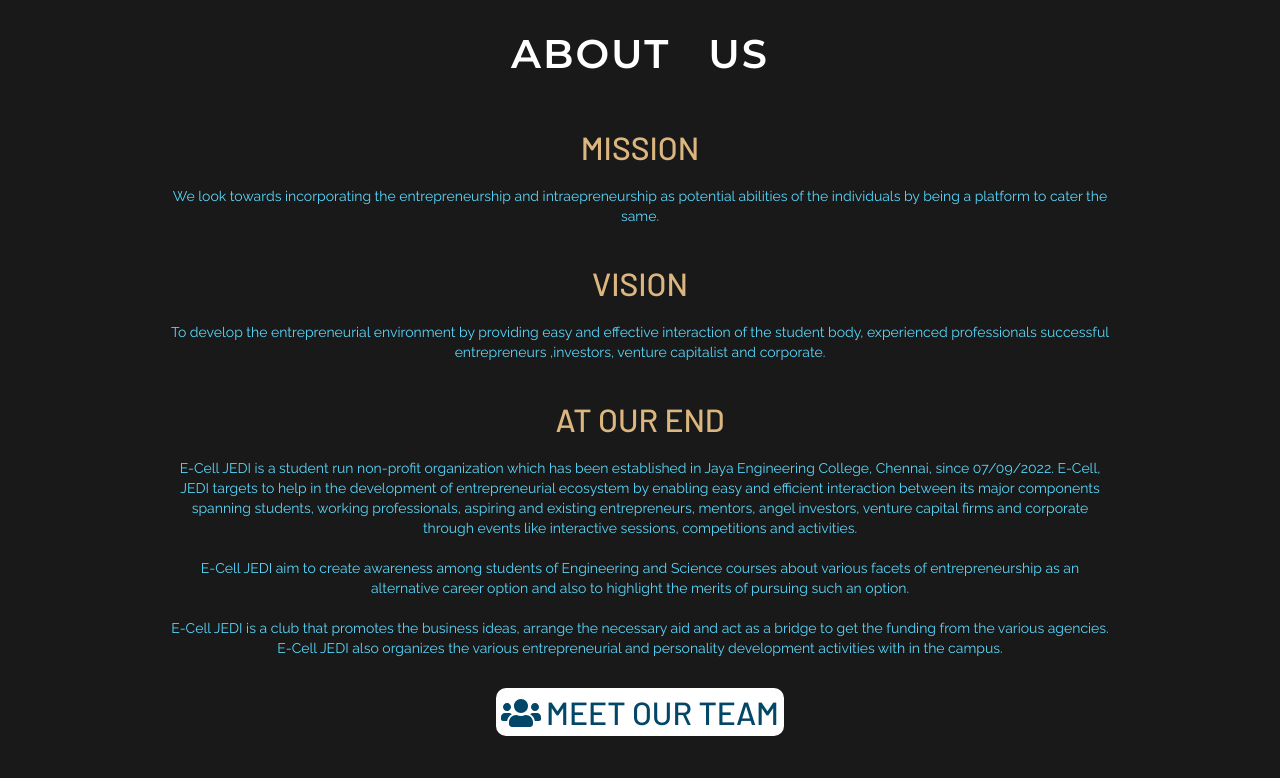
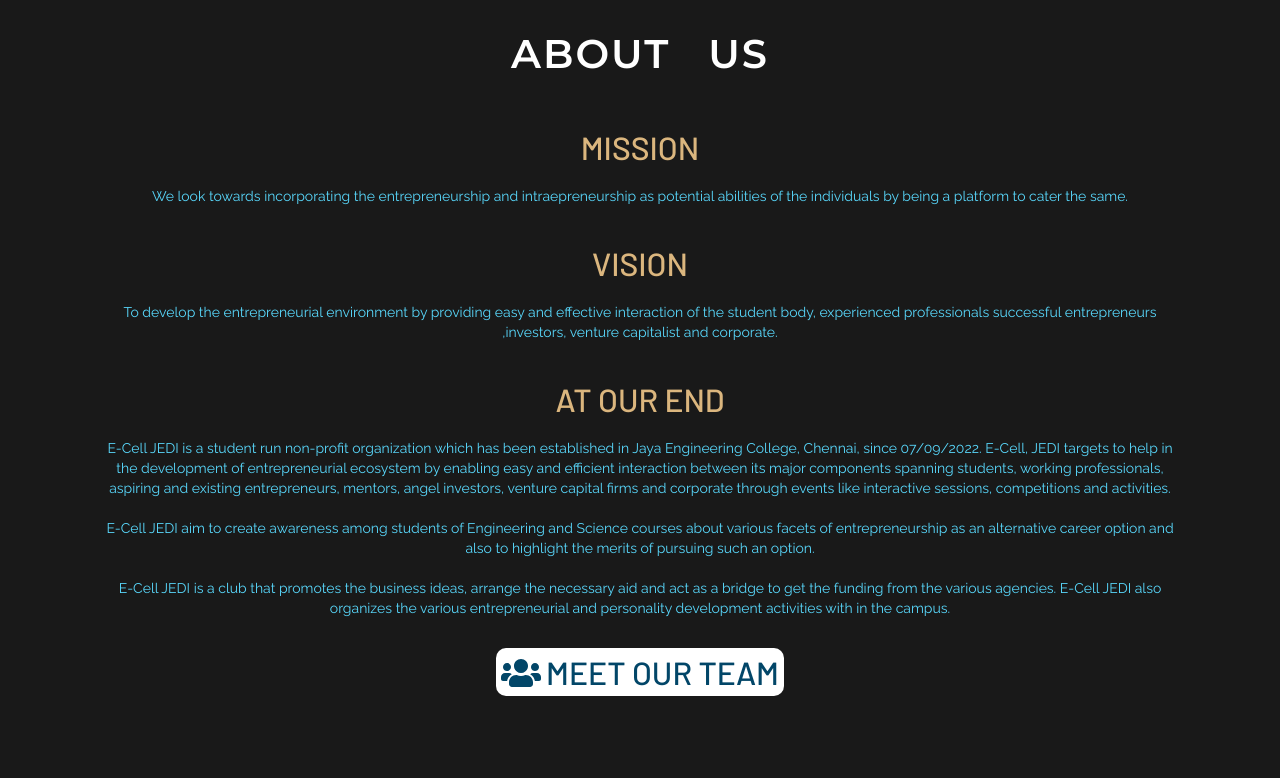
Before and after one commit to vmmuthu31/JEDI-E-Cell, a plain HTML site: page index.html in a window 1280 px wide. Shown: the part 4158-4936 px from the top of the page. Drawn offline with nearby package versions, Linux system fonts and the light colour scheme.

Commit message:
updated the  e-cell

```diff
--- a/css/aboutus.css
+++ b/css/aboutus.css
@@ -2,8 +2,8 @@
 {
     display: flex;
     justify-content: center;
-    margin-left: 100px;
-	margin-right:100px;
+    margin-left: 30px;
+	margin-right:30px;
 
 }
 .about-us-content
```
